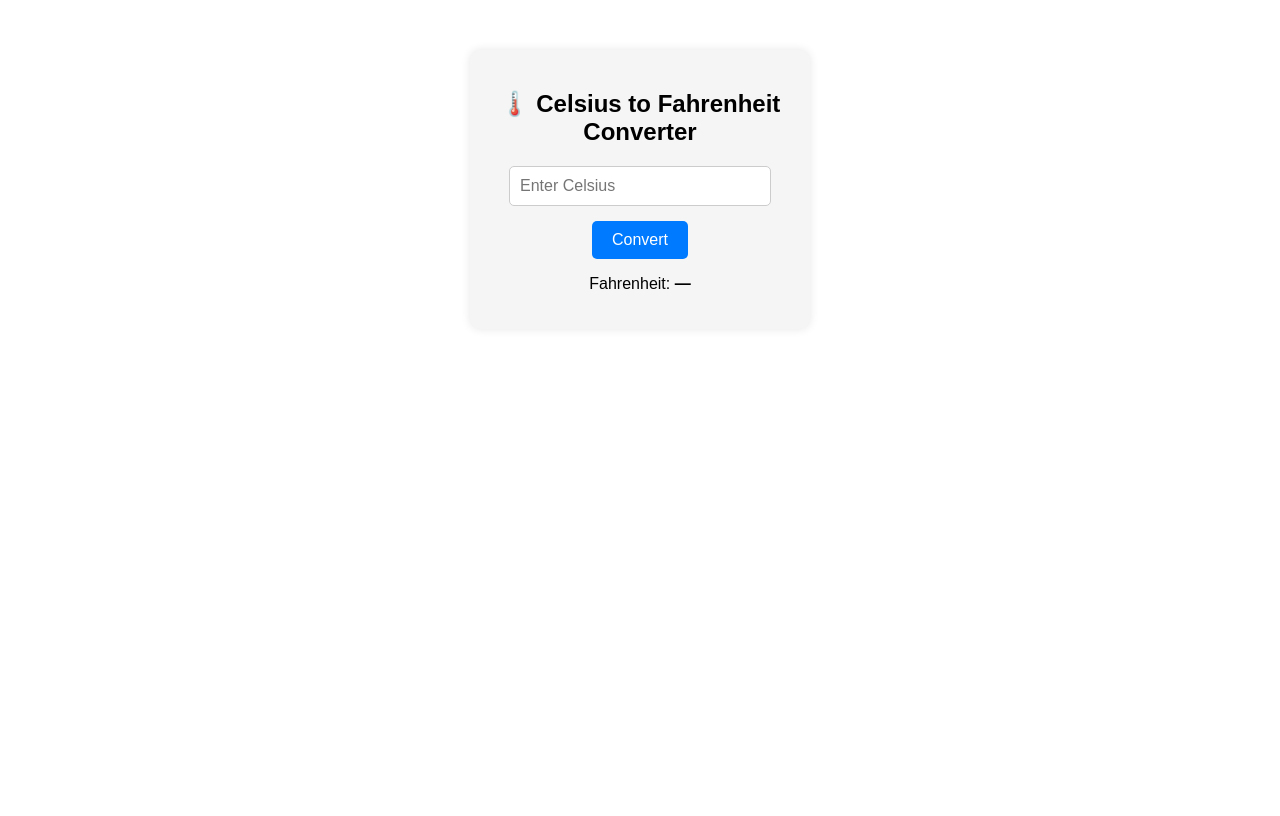
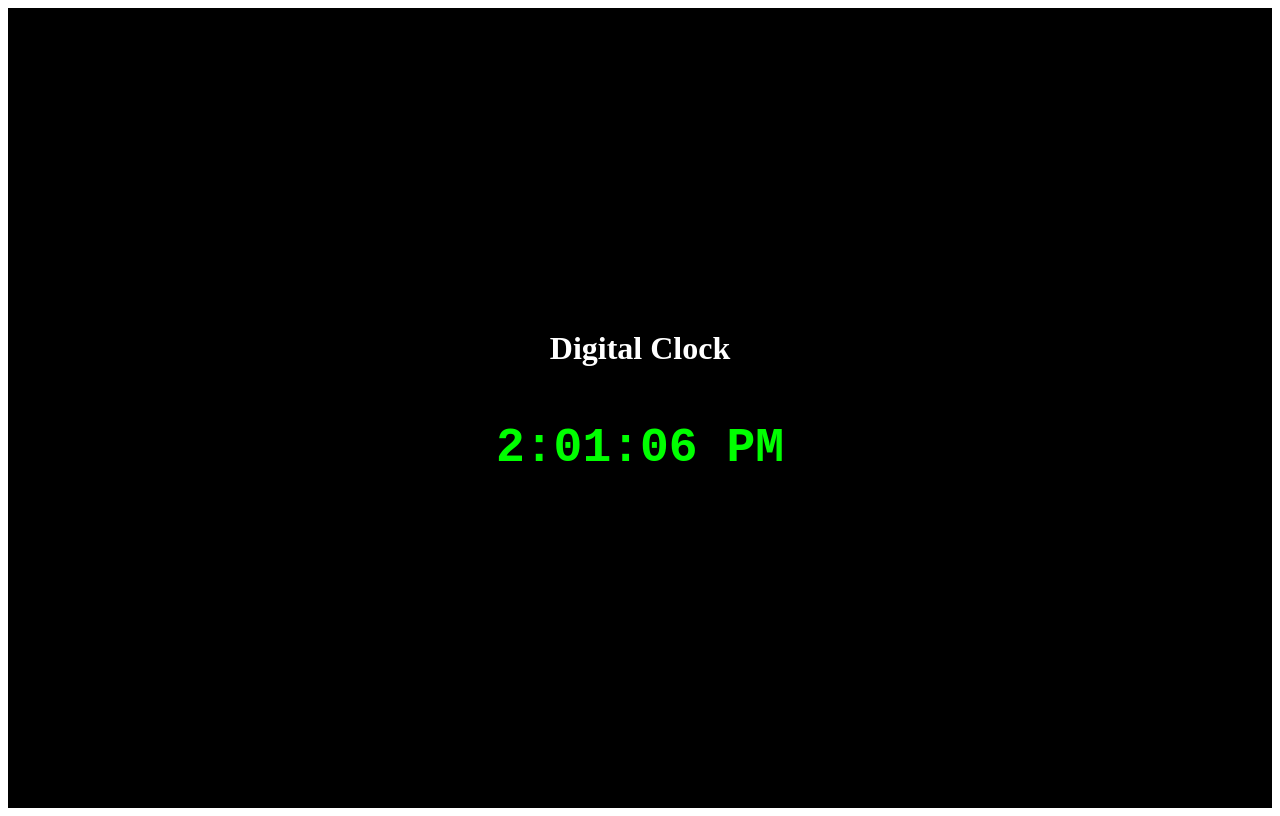
Before and after one commit to Abdulmuiz00/projectmy, a React (Vite) app: page / in a window 1280 px wide. Built offline with nearby package versions, Linux system fonts and the light colour scheme.

Commit message:
Day012
Created a digital watch

```diff
--- a/src/App.jsx
+++ b/src/App.jsx
@@ -11,6 +11,7 @@ import PasswordToggle from "./PasswordToggler";
 import PasswordToggler from "./PasswordToggler";
 import TipCalculator from "./TipCalculator";
 import TemperatureConverter from "./TempConverter";
+import DigitalClock from "./DigitalClock";
 
 function App() {
   const details = {
@@ -31,7 +32,8 @@ function App() {
       {/* <RandomQuote /> */}
       {/* <PasswordToggler /> */}
       {/* <TipCalculator /> */}
-      <TemperatureConverter/>
+      {/* <TemperatureConverter/> */}
+      <DigitalClock />
     </div>
   );
 };
--- /dev/null
+++ b/src/DigitalClock.jsx
@@ -0,0 +1,42 @@
+import { useState, useEffect } from "react";
+
+function DigitalClock() {
+  const [time, setTime] = useState(new Date());
+
+  useEffect(() => {
+
+    const timer = setInterval(() => {
+      setTime(new Date());
+    }, 1000);
+
+
+    return () => clearInterval(timer);
+  }, []);
+
+  return (
+    <div style={styles.container}>
+      <h1 style={{color:"white"}}>Digital Clock</h1>
+      <h1 style={styles.time}>
+        {time.toLocaleTimeString()}
+      </h1>
+    </div>
+  );
+}
+
+const styles = {
+  container: {
+    display: "flex",
+    flexDirection:"column",
+    height: "100vh",
+    justifyContent: "center",
+    alignItems: "center",
+    backgroundColor: "#000",
+  },
+  time: {
+    color: "#0f0",
+    fontSize: "3rem",
+    fontFamily: "monospace",
+  },
+};
+
+export default DigitalClock;
```
